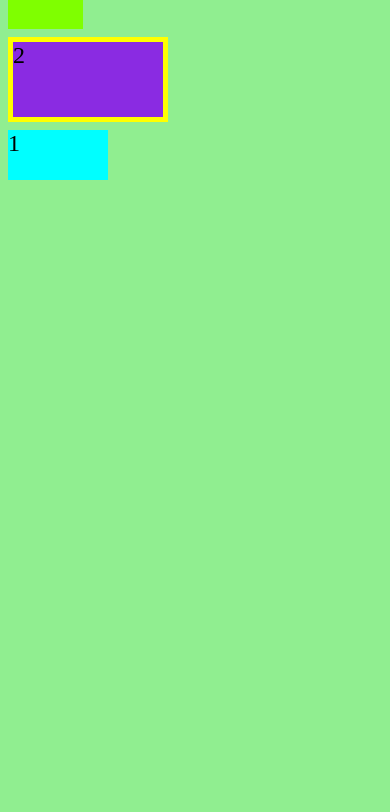
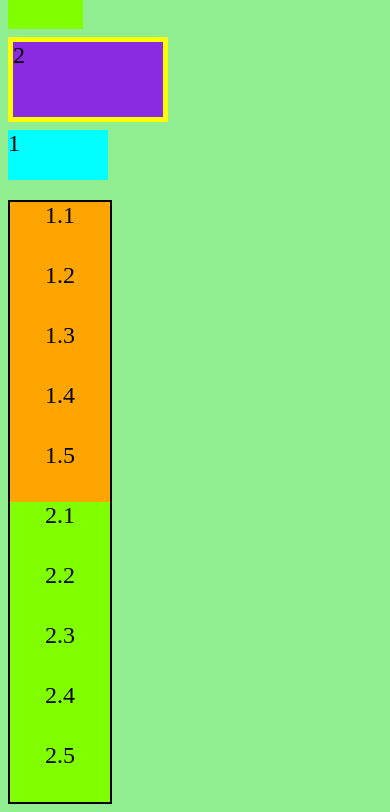
Before and after one commit to s-z-rcpto/study, a PHP site: page /flexbox.html in a window 390 px wide. Shown: the part 147-959 px from the top of the page. Before the commit the page ends 327 px from the top, so only its background shows below. Run offline with PHP 8.4, Linux system fonts and the light colour scheme.

Commit message:
Створили адаптивне меню на 2 рядки

```diff
--- a/CSS/flexbox/flexbox.css
+++ b/CSS/flexbox/flexbox.css
@@ -33,6 +33,7 @@ div {
 .flexbox {
   display: flex;
   gap: 8px;
+  margin-bottom: 20px;
 }
 
 /* .box-1,
@@ -69,3 +70,154 @@ body {
     background-color: brown;
   }
 }
+
+/* .menu {
+  display: flex;
+  flex-direction: column;
+  text-align: center;
+
+  .row {
+    display: flex;
+    flex-direction: row;
+
+    @media screen and (max-width: 480px) {
+      flex-direction: column;
+    }
+
+    .item {
+      width: 100px;
+      height: 60px;
+    }
+  }
+
+  .row:first-child {
+    .item {
+      background-color: orange;
+      border-top: 2px solid;
+
+      @media screen and (max-width: 480px) {
+        border: none;
+        border-left: 2px solid;
+        border-right: 2px solid;
+      }
+    }
+
+    @media screen and (max-width: 480px) {
+      .item:first-child {
+        border-top: 2px solid;
+      }
+    }
+
+    .item:hover {
+      background-color: orangered;
+    }
+  }
+
+  .row:last-child {
+    .item {
+      background-color: chartreuse;
+      border-bottom: 2px solid;
+
+      @media screen and (max-width: 480px) {
+        border: none;
+        border-left: 2px solid;
+        border-right: 2px solid;
+      }
+    }
+
+    @media screen and (max-width: 480px) {
+      .item:last-child {
+        border-bottom: 2px solid;
+      }
+    }
+
+    .item:hover {
+      background-color: green;
+    }
+  }
+
+  .item:first-child {
+    border-left: 2px solid;
+  }
+
+  .item:last-child {
+    border-right: 2px solid;
+  }
+} */
+
+.menu {
+  display: flex;
+  flex-direction: column;
+  text-align: center;
+
+  .row {
+    display: flex;
+    flex-direction: row;
+
+    .item {
+      width: 100px;
+      height: 60px;
+    }
+  }
+
+  .row:first-child {
+    .item {
+      background-color: orange;
+      border-top: 2px solid;
+    }
+
+    .item:hover {
+      background-color: orangered;
+    }
+  }
+
+  .row:last-child {
+    .item {
+      background-color: chartreuse;
+      border-bottom: 2px solid;
+
+      .item:hover {
+        background-color: green;
+      }
+    }
+  }
+  .item:first-child {
+    border-left: 2px solid;
+  }
+
+  .item:last-child {
+    border-right: 2px solid;
+  }
+}
+
+@media screen and (max-width: 480px) {
+  .menu {
+    .row {
+      flex-direction: column;
+    }
+
+    .row:first-child {
+      .item {
+        border: none;
+        border-left: 2px solid;
+        border-right: 2px solid;
+      }
+
+      .item:first-child {
+        border-top: 2px solid;
+      }
+    }
+
+    .row:last-child {
+      .item {
+        border: none;
+        border-left: 2px solid;
+        border-right: 2px solid;
+      }
+
+      .item:last-child {
+        border-bottom: 2px solid;
+      }
+    }
+  }
+}
--- a/CSS/flexbox/flexbox.html
+++ b/CSS/flexbox/flexbox.html
@@ -15,5 +15,23 @@
       <span class="box-3">3</span>
       <span class="box-4">4</span>
     </div>
+
+    <div class="menu">
+      <div class="row">
+        <div class="item">1.1</div>
+        <div class="item">1.2</div>
+        <div class="item">1.3</div>
+        <div class="item">1.4</div>
+        <div class="item">1.5</div>
+      </div>
+
+      <div class="row">
+        <div class="item">2.1</div>
+        <div class="item">2.2</div>
+        <div class="item">2.3</div>
+        <div class="item">2.4</div>
+        <div class="item">2.5</div>
+      </div>
+    </div>
   </body>
 </html>
```
